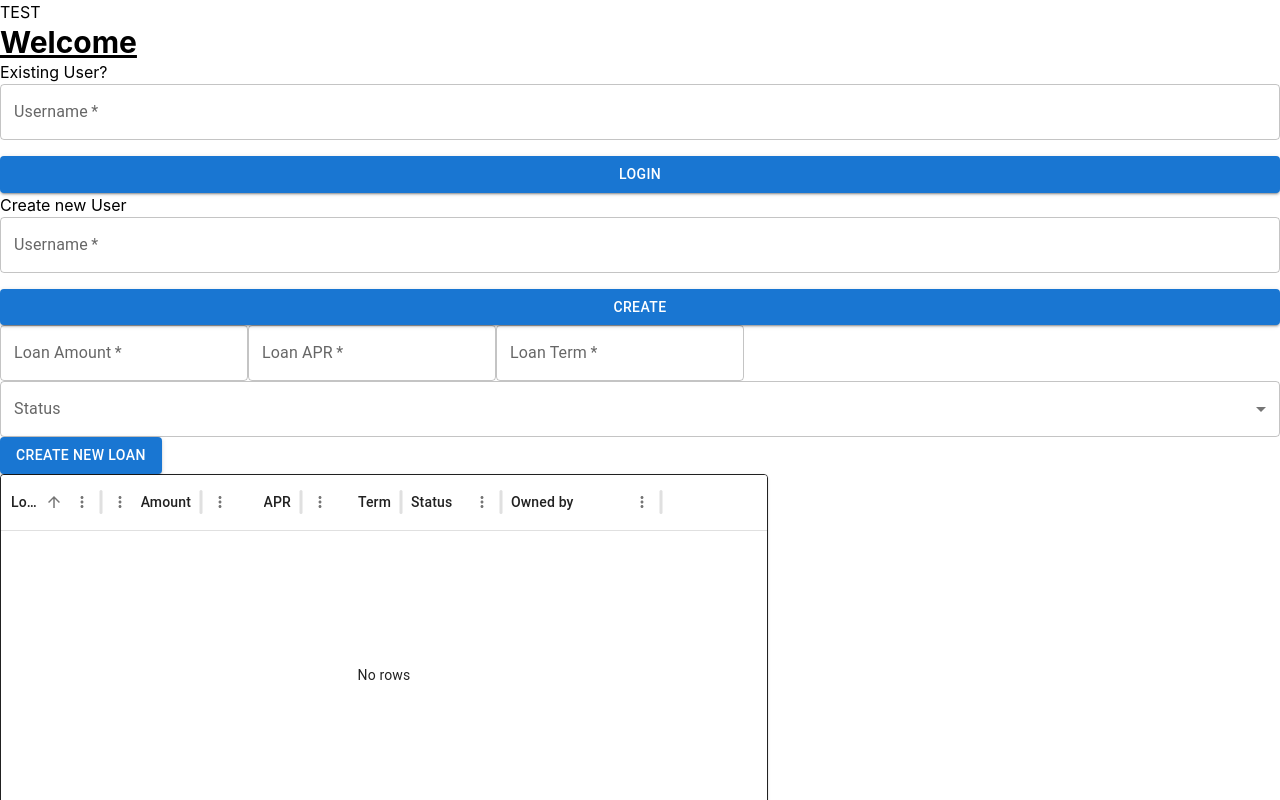
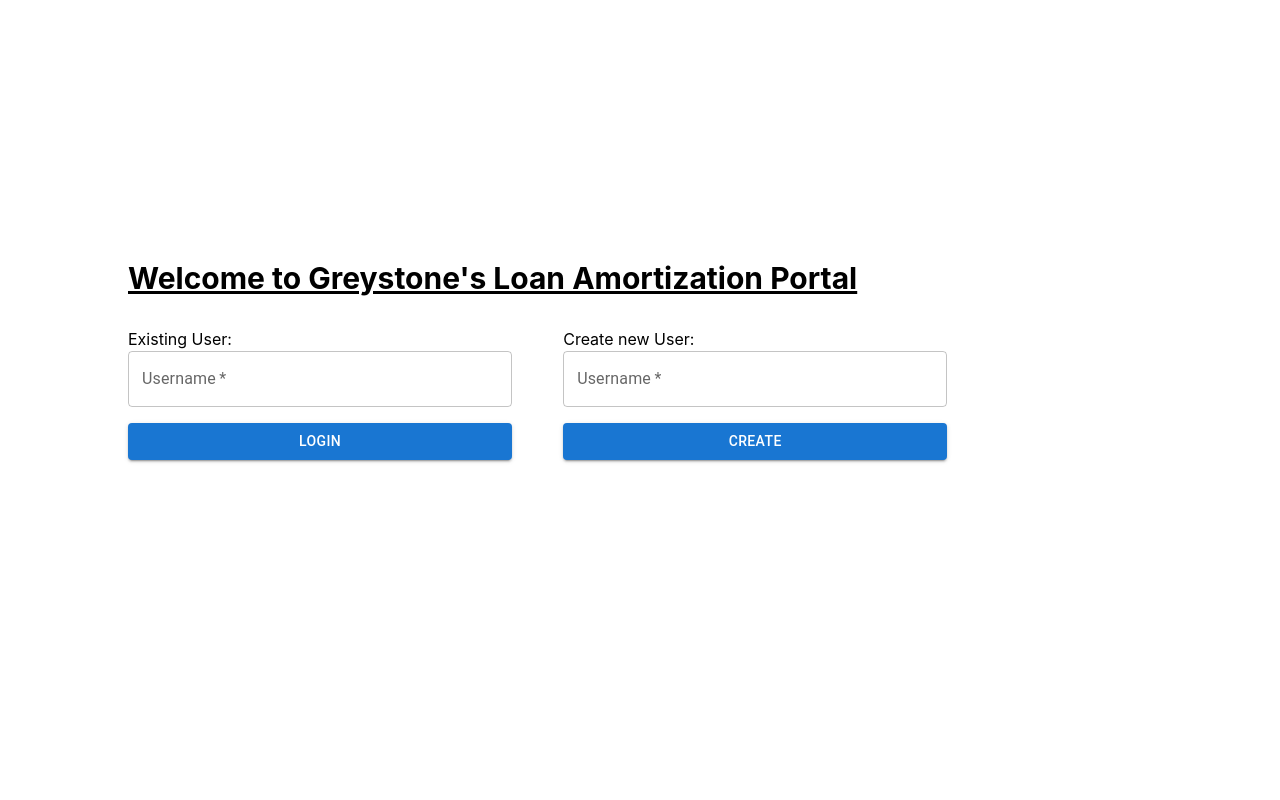
Before and after one commit to emluo555/greystone-code-challenge, a React (Create React App) app in the folder loan-app/: page / in a window 1280 px wide. Shown: the top 800 px of the page. Built offline with nearby package versions, Linux system fonts and the light colour scheme; no server answers.

Commit message:
login component styling and animations

```diff
--- a/loan-app/src/components/CreateNewUser.jsx
+++ b/loan-app/src/components/CreateNewUser.jsx
@@ -1,13 +1,21 @@
 import React, { useEffect, useState } from 'react'
 import { createUser } from '../functions/apiCalls'
-import { TextField, Button, Box } from '@mui/material'
+import { TextField, Button, Grid2 } from '@mui/material'
 
 
-function CreateNewUser({setUsername, setUserID, setIdToUsername,setUsernameToID,usernameToID,idToUsername}) {
+function CreateNewUser({setUsername, setUserID, setIdToUsername,setUsernameToID,usernameToID,idToUsername,setLoginStatus}) {
     const [createField, setCreateField] = useState('')
+    const [error, setError] = useState(false);
+    const [helperText, setHelperText] = useState('')
 
     const handleNewUser = async(e) => {
         e.preventDefault()
+
+        if (usernameToID.has(createField)) {
+            setError(true)
+            setHelperText(`Username ${createField} already exists, please enter a new one`)
+        }
+        else {
             const res = await createUser(createField)
             if (res) {
             console.log(`user ${res.username} created`)
@@ -15,18 +23,17 @@ function CreateNewUser({setUsername, setUserID, setIdToUsername,setUsernameToID,
             setUserID(res.id)
             setIdToUsername(new Map(idToUsername).set(res.username, res.id))
             setUsernameToID(new Map(usernameToID).set(res.username, res.id))
+            setLoginStatus(true)
             }
-        else {
-          alert('error creating user')
         }
         setCreateField('')
       }
 
     return (
         <div>
-        <h2>Create new User</h2>
+        <h2>Create new User:</h2>
         <form onSubmit={handleNewUser}>
-          <Box display="flex" flexDirection="column" gap={2}>
+        <Grid2 display={"flex"} flexDirection={"column"} width={"30vw"} gap={2}>
             <TextField
               label="Username"
               value={createField}
@@ -35,11 +42,13 @@ function CreateNewUser({setUsername, setUserID, setIdToUsername,setUsernameToID,
               variant="outlined"
               fullWidth
               required
+              error={error}
+              helperText={helperText}
             />
             <Button type="submit" variant="contained" color="primary">
               Create
             </Button>
-          </Box>
+          </Grid2>
         </form>
       </div>
     )
--- a/loan-app/src/components/MainPage.jsx
+++ b/loan-app/src/components/MainPage.jsx
@@ -9,8 +9,10 @@ import LoanTable from './LoanTable'
 import ScheduleTable from './ScheduleTable'
 import LoanSchedule from './LoanSchedule'
 import ShareLoan from './ShareLoan'
+import { Grid2 } from '@mui/material'
 
 function MainPage() {
+  const [loginStatus, setLoginStatus] = useState(false)
   const [idToUsername, setIdToUsername] = useState(new Map())
   const [usernameToID, setUsernameToID] = useState(new Map())
   const [username, setUsername] = useState('')
@@ -44,25 +46,28 @@ function MainPage() {
     }
   }, [userID])
 
-
-
   return (
     <div>
-      <div>
-        TEST
-      </div>
+      {!loginStatus &&
+      <Grid2 marginLeft={"10%"} marginRight={"10%"} display={"flex"} flexDirection={"column"} justifyContent={"center"} height={"90vh"}>
         <motion.div className="text-3xl font-bold underline"
-          initial={{ opacity: 0, y: -10 }}
-          animate={{ opacity: 1, y: 0, transition:{ duration: 2 } }}
+            initial={{ opacity: 0, y: -75 }}
+            animate={{ opacity: 1, y: 0, transition:{ duration: 1 } }}
             >
           <div>
-        Welcome
+          Welcome to Greystone's Loan Amortization Portal
           </div>
         </motion.div>
+        <motion.div
+            initial={{ opacity: 0, y: -10 }}
+            animate={{ opacity: 1, y: 0, transition:{ duration: 1, delay: 1.1 } }}
+            >
+        <Grid2 display={"flex"} gap={"5%"} marginTop={'3%'}>
             <UserLogin
             usernameToID={usernameToID}
             setUsername={setUsername}
             setUserID={setUserID}
+            setLoginStatus={setLoginStatus}
           />
           <CreateNewUser
             setUsername={setUsername}
@@ -71,7 +76,18 @@ function MainPage() {
             setUsernameToID={setUsernameToID}
             usernameToID={usernameToID}
             idToUsername={idToUsername}
+            setLoginStatus={setLoginStatus}
           />
+        </Grid2>
+        </motion.div>
+      </Grid2>}
+
+      {loginStatus &&
+        <motion.div
+          initial={{ opacity: 0 }}
+          animate={{ opacity: 1, y: 0, transition:{ duration: 1 }}} >
+        <Grid2>
+          <h2>Welcome, {username}!</h2>
           <CreateLoan
             owner_id={userID}
             userLoans={userLoans}
@@ -93,9 +109,12 @@ function MainPage() {
             loanSet={loanSet}
             usernameToId={usernameToID}
           />
+        </Grid2>
+        </motion.div> }
+
     </div>
 
-  );
+  )
 }
 
-export default MainPage;
+export default MainPage
--- a/loan-app/src/components/UserLogin.jsx
+++ b/loan-app/src/components/UserLogin.jsx
@@ -1,10 +1,12 @@
 import React, { useEffect, useState } from 'react'
-import { TextField, Button, Box } from '@mui/material'
+import { TextField, Button, Box,Grid2 } from '@mui/material'
 
 
 
-function UserLogin({usernameToID, setUsername, setUserID}) {
+function UserLogin({usernameToID, setUsername, setUserID,setLoginStatus}) {
     const [loginField, setLoginField] = useState('')
+    const [error, setError] = useState(false);
+    const [helperText, setHelperText] = useState('')
 
     const handleExistingUserLogin = (e) => {
         e.preventDefault()
@@ -14,30 +16,33 @@ function UserLogin({usernameToID, setUsername, setUserID}) {
           console.log('user found')
           setUsername(loginField)
           setUserID(usernameToID.get(loginField))
+          setTimeout(setLoginStatus(true),1000)
         }
         else {
-          alert('user does not exist')
+          setError(true)
+          setHelperText("Username not found, please try again or create new user")
         }
         setLoginField('')
       }
     return (
         <div>
-        <h2>Existing User?</h2>
+        <h2>Existing User:</h2>
         <form onSubmit={handleExistingUserLogin}>
-          <Box display="flex" flexDirection="column" gap={2}>
+            <Grid2 display={"flex"} flexDirection={"column"} width={"30vw"} gap={2}>
             <TextField
               label="Username"
               value={loginField}
               onChange={(e) => setLoginField(e.target.value)}
               placeholder="Please enter your username"
               variant="outlined"
-              fullWidth
               required
+              error={error}
+              helperText={helperText}
             />
-            <Button type="submit" variant="contained" color="primary">
-              Login
-            </Button>
-          </Box>
+              <Button type="submit" variant="contained" color="primary">
+                Login
+              </Button>
+            </Grid2>
         </form>
       </div>
     )
--- a/loan-app/src/functions/apiCalls.js
+++ b/loan-app/src/functions/apiCalls.js
@@ -32,14 +32,16 @@ export const createUser = async (username) => {
       });
 
       if (!response.ok) {
-        throw new Error(`Error status: ${response.status}`)
+        const error = await response.json()
+        throw new Error(error.detail || `Error status: ${response.status}`)
       }
 
       const res = await response.json()
       console.log('User created:', res)
       return res;
     } catch (error) {
-      console.error('Error creating user:', error);
+      console.error('Error creating user:', error.message)
+
     }
 }
 
```
Lines whose indentation alone changed are shown as unchanged.
